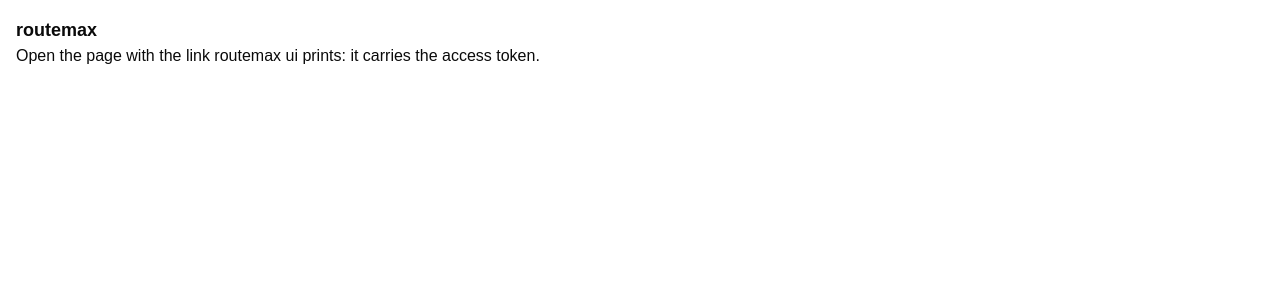
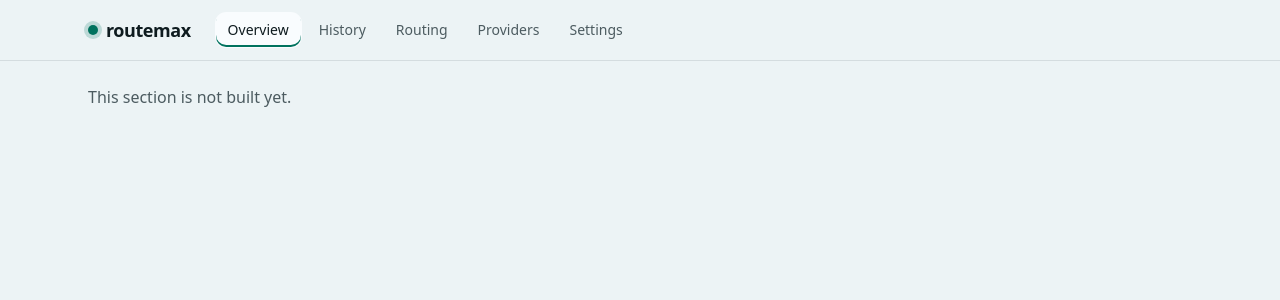
Before and after one commit to blauwtje/routemax, a React (Vite) app in the folder web/: page / in a window 1280 px wide. Shown: the top 300 px of the page. Built offline with nearby package versions, Linux system fonts and the light colour scheme.

Commit message:
feat(web): frame the page in a shell with five sections
Plan-task: 47

```diff
--- a/web/package.json
+++ b/web/package.json
@@ -9,7 +9,8 @@
   },
   "dependencies": {
     "@base-ui/react": "^1.8.0",
-    "@fontsource-variable/geist": "^5.3.0",
+    "@fontsource-variable/inter": "^5.3.0",
+    "@fontsource-variable/nunito": "^5.3.0",
     "@hookform/resolvers": "^5.9.1",
     "@tanstack/react-table": "^9.2.4",
     "class-variance-authority": "^0.7.1",
--- a/web/src/app.tsx
+++ b/web/src/app.tsx
@@ -1,29 +1,15 @@
-import { useEffect, useState } from 'react';
-import { ApiError } from '@/lib/api-client';
-import { api } from '@/lib/browser-api';
+import type { ComponentType } from 'react';
+import { AppShell } from '@/components/app-shell';
+import { type Section, useSection } from '@/hooks/use-section';
 
-type SwitchState = { kind: 'loading' } | { kind: 'loaded'; enabled: boolean } | { kind: 'failed'; message: string };
+const SECTION_PAGES: Partial<Record<Section, ComponentType>> = {};
 
 export function App() {
-  const [switchState, setSwitchState] = useState<SwitchState>({ kind: 'loading' });
-
-  useEffect(() => {
-    api
-      .request<{ enabled: boolean }>('GET', '/api/switch')
-      .then(({ enabled }) => setSwitchState({ kind: 'loaded', enabled }))
-      .catch((error: unknown) =>
-        setSwitchState({ kind: 'failed', message: error instanceof ApiError ? error.message : 'The server did not answer.' }),
-      );
-  }, []);
-
+  const [section, navigate] = useSection();
+  const Page = SECTION_PAGES[section];
   return (
-    <main className="p-4">
-      <h1 className="text-lg font-semibold">routemax</h1>
-      <p>
-        {switchState.kind === 'loading' && 'Loading…'}
-        {switchState.kind === 'loaded' && `Router: ${switchState.enabled ? 'on' : 'off'}`}
-        {switchState.kind === 'failed' && switchState.message}
-      </p>
-    </main>
+    <AppShell section={section} onNavigate={navigate}>
+      {Page === undefined ? <p className="text-muted-foreground">This section is not built yet.</p> : <Page />}
+    </AppShell>
   );
 }
--- /dev/null
+++ b/web/src/components/app-shell.tsx
@@ -0,0 +1,55 @@
+import type { MouseEvent, ReactNode } from 'react';
+import { SECTIONS, type Section } from '@/hooks/use-section';
+import { cn } from '@/lib/utils';
+
+const SECTION_LABELS: Record<Section, string> = {
+  overview: 'Overview',
+  history: 'History',
+  routing: 'Routing',
+  providers: 'Providers',
+  settings: 'Settings',
+};
+
+interface AppShellProps {
+  section: Section;
+  onNavigate: (next: Section) => void;
+  children: ReactNode;
+}
+
+export function AppShell({ section, onNavigate, children }: AppShellProps) {
+  function follow(event: MouseEvent<HTMLAnchorElement>, next: Section) {
+    if (event.button !== 0 || event.metaKey || event.ctrlKey || event.shiftKey || event.altKey) return;
+    event.preventDefault();
+    onNavigate(next);
+  }
+
+  return (
+    <div className="app-shell min-h-svh bg-background text-foreground">
+      <header className="app-shell-header border-b">
+        <div className="app-shell-bar mx-auto flex max-w-6xl flex-wrap items-center gap-x-6 gap-y-2 px-4 py-3 sm:px-6">
+          <span className="app-shell-name flex items-center gap-2 font-heading text-lg font-bold tracking-tight">
+            <span aria-hidden="true" className="size-2.5 shrink-0 rounded-full bg-primary ring-4 ring-primary/20" />
+            routemax
+          </span>
+          <nav aria-label="Sections" className="app-shell-nav flex flex-wrap gap-1">
+            {SECTIONS.map((name) => (
+              <a
+                key={name}
+                href={`/${name}`}
+                aria-current={name === section ? 'page' : undefined}
+                onClick={(event) => follow(event, name)}
+                className={cn(
+                  'app-shell-link inline-flex min-h-9 items-center rounded-md border border-transparent px-3 py-1.5 text-sm font-medium text-muted-foreground outline-none hover:bg-card hover:text-foreground focus-visible:border-ring focus-visible:ring-3 focus-visible:ring-ring/50 motion-safe:transition-colors motion-safe:duration-[var(--dur-feedback)] motion-safe:ease-[var(--ease-out)]',
+                  name === section && 'bg-card text-foreground shadow-[inset_0_-2px_0_var(--primary)]',
+                )}
+              >
+                {SECTION_LABELS[name]}
+              </a>
+            ))}
+          </nav>
+        </div>
+      </header>
+      <main className="app-shell-main mx-auto max-w-6xl px-4 py-6 sm:px-6">{children}</main>
+    </div>
+  );
+}
--- /dev/null
+++ b/web/src/hooks/use-section.ts
@@ -0,0 +1,26 @@
+import { useCallback, useEffect, useState } from 'react';
+
+export const SECTIONS = ['overview', 'history', 'routing', 'providers', 'settings'] as const;
+export type Section = (typeof SECTIONS)[number];
+
+function sectionFromPath(pathname: string): Section {
+  const name = pathname.replace(/^\/+|\/+$/g, '');
+  return SECTIONS.find((section) => section === name) ?? 'overview';
+}
+
+export function useSection(): [Section, (next: Section) => void] {
+  const [section, setSection] = useState<Section>(() => sectionFromPath(window.location.pathname));
+
+  useEffect(() => {
+    const onPopState = () => setSection(sectionFromPath(window.location.pathname));
+    window.addEventListener('popstate', onPopState);
+    return () => window.removeEventListener('popstate', onPopState);
+  }, []);
+
+  const navigate = useCallback((next: Section) => {
+    window.history.pushState(null, '', `/${next}`);
+    setSection(next);
+  }, []);
+
+  return [section, navigate];
+}
--- a/web/src/index.css
+++ b/web/src/index.css
@@ -1,13 +1,14 @@
 @import "tailwindcss";
 @import "tw-animate-css";
 @import "shadcn/tailwind.css";
-@import "@fontsource-variable/geist";
+@import "@fontsource-variable/nunito";
+@import "@fontsource-variable/inter";
 
-@custom-variant dark (&:is(.dark *));
+@custom-variant dark (@media (prefers-color-scheme: dark));
 
 @theme inline {
-    --font-heading: var(--font-sans);
-    --font-sans: 'Geist Variable', sans-serif;
+    --font-heading: 'Nunito Variable', ui-sans-serif, system-ui, sans-serif;
+    --font-sans: 'Inter Variable', ui-sans-serif, system-ui, sans-serif;
     --color-sidebar-ring: var(--sidebar-ring);
     --color-sidebar-border: var(--sidebar-border);
     --color-sidebar-accent-foreground: var(--sidebar-accent-foreground);
@@ -39,6 +40,15 @@
     --color-card: var(--card);
     --color-foreground: var(--foreground);
     --color-background: var(--background);
+    --color-status-done: var(--status-done);
+    --color-status-escalate: var(--status-escalate);
+    --color-status-use-claude: var(--status-use-claude);
+    --color-status-refused: var(--status-refused);
+    --color-status-disabled: var(--status-disabled);
+    --color-switch-on: var(--switch-on);
+    --color-switch-on-foreground: var(--switch-on-foreground);
+    --color-switch-off: var(--switch-off);
+    --color-switch-off-foreground: var(--switch-off-foreground);
     --radius-sm: calc(var(--radius) * 0.6);
     --radius-md: calc(var(--radius) * 0.8);
     --radius-lg: var(--radius);
@@ -49,72 +59,102 @@
 }
 
 :root {
-    --background: oklch(1 0 0);
-    --foreground: oklch(0.145 0 0);
-    --card: oklch(1 0 0);
-    --card-foreground: oklch(0.145 0 0);
-    --popover: oklch(1 0 0);
-    --popover-foreground: oklch(0.145 0 0);
-    --primary: oklch(0.205 0 0);
-    --primary-foreground: oklch(0.985 0 0);
-    --secondary: oklch(0.97 0 0);
-    --secondary-foreground: oklch(0.205 0 0);
-    --muted: oklch(0.97 0 0);
-    --muted-foreground: oklch(0.556 0 0);
-    --accent: oklch(0.97 0 0);
-    --accent-foreground: oklch(0.205 0 0);
-    --destructive: oklch(0.577 0.245 27.325);
-    --border: oklch(0.922 0 0);
-    --input: oklch(0.922 0 0);
-    --ring: oklch(0.708 0 0);
-    --chart-1: oklch(0.87 0 0);
-    --chart-2: oklch(0.556 0 0);
-    --chart-3: oklch(0.439 0 0);
-    --chart-4: oklch(0.371 0 0);
-    --chart-5: oklch(0.269 0 0);
-    --radius: 0.625rem;
-    --sidebar: oklch(0.985 0 0);
-    --sidebar-foreground: oklch(0.145 0 0);
-    --sidebar-primary: oklch(0.205 0 0);
-    --sidebar-primary-foreground: oklch(0.985 0 0);
-    --sidebar-accent: oklch(0.97 0 0);
-    --sidebar-accent-foreground: oklch(0.205 0 0);
-    --sidebar-border: oklch(0.922 0 0);
-    --sidebar-ring: oklch(0.708 0 0);
+    color-scheme: light dark;
+
+    /* slate-traced light ground: same teal hue (175-184), re-picked for 4.5:1/3:1 on a light plane */
+    --background: oklch(0.96 0.008 220);
+    --foreground: oklch(0.21 0.02 220);
+    --card: oklch(0.99 0.004 220);
+    --card-foreground: oklch(0.21 0.02 220);
+    --popover: oklch(0.99 0.004 220);
+    --popover-foreground: oklch(0.21 0.02 220);
+    --primary: oklch(0.48 0.12 178);
+    --primary-foreground: oklch(0.99 0.01 175);
+    --secondary: oklch(0.93 0.012 220);
+    --secondary-foreground: oklch(0.21 0.02 220);
+    --muted: oklch(0.93 0.012 220);
+    --muted-foreground: oklch(0.46 0.02 220);
+    --accent: oklch(0.92 0.03 178);
+    --accent-foreground: oklch(0.25 0.06 178);
+    --destructive: oklch(0.5 0.19 25);
+    --border: oklch(0.89 0.01 220);
+    --input: oklch(0.6 0.018 220);
+    --ring: oklch(0.55 0.12 178);
+    --chart-1: oklch(0.48 0.12 178);
+    --chart-2: oklch(0.58 0.12 176);
+    --chart-3: oklch(0.68 0.11 174);
+    --chart-4: oklch(0.78 0.09 172);
+    --chart-5: oklch(0.86 0.06 170);
+    --radius: 0.875rem;
+    --sidebar: var(--card);
+    --sidebar-foreground: var(--card-foreground);
+    --sidebar-primary: var(--primary);
+    --sidebar-primary-foreground: var(--primary-foreground);
+    --sidebar-accent: var(--muted);
+    --sidebar-accent-foreground: var(--foreground);
+    --sidebar-border: var(--border);
+    --sidebar-ring: var(--ring);
+
+    /* the five literal statuses (History) */
+    --status-done: oklch(0.42 0.13 155);
+    --status-escalate: oklch(0.46 0.14 80);
+    --status-use-claude: oklch(0.48 0.13 260);
+    --status-refused: oklch(0.5 0.19 25);
+    --status-disabled: oklch(0.46 0.01 220);
+
+    /* router switch band (contract: switch-drench, regional teal ground when on) */
+    --switch-on: oklch(0.46 0.09 184);
+    --switch-on-foreground: oklch(0.98 0.01 175);
+    --switch-off: oklch(0.85 0.01 220);
+    --switch-off-foreground: oklch(0.25 0.02 220);
+
+    /* layered tinted shadow (craft-recipes: Surfaces), tinted from ink hue so it forks with scheme */
+    --shadow-card:
+      0 1px 2px -1px oklch(from var(--foreground) l c h / 0.10),
+      0 4px 10px -3px oklch(from var(--foreground) l c h / 0.08),
+      0 18px 36px -12px oklch(from var(--foreground) l c h / 0.06);
+
+    /* recorded motion decision: switch thumb + band color, feedback-only */
+    --dur-feedback: 200ms;
+    --ease-out: cubic-bezier(0.16, 1, 0.3, 1);
 }
 
-.dark {
-    --background: oklch(0.145 0 0);
-    --foreground: oklch(0.985 0 0);
-    --card: oklch(0.205 0 0);
-    --card-foreground: oklch(0.985 0 0);
-    --popover: oklch(0.205 0 0);
-    --popover-foreground: oklch(0.985 0 0);
-    --primary: oklch(0.922 0 0);
-    --primary-foreground: oklch(0.205 0 0);
-    --secondary: oklch(0.269 0 0);
-    --secondary-foreground: oklch(0.985 0 0);
-    --muted: oklch(0.269 0 0);
-    --muted-foreground: oklch(0.708 0 0);
-    --accent: oklch(0.269 0 0);
-    --accent-foreground: oklch(0.985 0 0);
-    --destructive: oklch(0.704 0.191 22.216);
-    --border: oklch(1 0 0 / 10%);
-    --input: oklch(1 0 0 / 15%);
-    --ring: oklch(0.556 0 0);
-    --chart-1: oklch(0.87 0 0);
-    --chart-2: oklch(0.556 0 0);
-    --chart-3: oklch(0.439 0 0);
-    --chart-4: oklch(0.371 0 0);
-    --chart-5: oklch(0.269 0 0);
-    --sidebar: oklch(0.205 0 0);
-    --sidebar-foreground: oklch(0.985 0 0);
-    --sidebar-primary: oklch(0.488 0.243 264.376);
-    --sidebar-primary-foreground: oklch(0.985 0 0);
-    --sidebar-accent: oklch(0.269 0 0);
-    --sidebar-accent-foreground: oklch(0.985 0 0);
-    --sidebar-border: oklch(1 0 0 / 10%);
-    --sidebar-ring: oklch(0.556 0 0);
+@media (prefers-color-scheme: dark) {
+  :root {
+    /* night-slate ground traced from the teal accent hue, L 0.17; cards one step lighter */
+    --background: oklch(0.17 0.02 220);
+    --foreground: oklch(0.95 0.008 220);
+    --card: oklch(0.215 0.02 220);
+    --card-foreground: oklch(0.95 0.008 220);
+    --popover: oklch(0.215 0.02 220);
+    --popover-foreground: oklch(0.95 0.008 220);
+    --primary: oklch(0.76 0.12 175);
+    --primary-foreground: oklch(0.16 0.02 220);
+    --secondary: oklch(0.27 0.02 220);
+    --secondary-foreground: oklch(0.95 0.008 220);
+    --muted: oklch(0.24 0.02 220);
+    --muted-foreground: oklch(0.74 0.018 220);
+    --accent: oklch(0.24 0.03 178);
+    --accent-foreground: oklch(0.95 0.008 220);
+    --destructive: oklch(0.72 0.15 25);
+    --border: oklch(0.29 0.02 220);
+    --input: oklch(0.42 0.02 220);
+    --ring: oklch(0.76 0.12 175);
+    --chart-1: oklch(0.76 0.12 175);
+    --chart-2: oklch(0.64 0.12 178);
+    --chart-3: oklch(0.52 0.11 181);
+    --chart-4: oklch(0.40 0.09 184);
+    --chart-5: oklch(0.30 0.07 187);
+
+    --status-done: oklch(0.78 0.13 155);
+    --status-escalate: oklch(0.82 0.13 80);
+    --status-use-claude: oklch(0.76 0.1 260);
+    --status-refused: oklch(0.72 0.15 25);
+    --status-disabled: oklch(0.64 0.015 220);
+
+    --switch-off: oklch(0.32 0.015 220);
+    --switch-off-foreground: oklch(0.85 0.01 220);
+  }
 }
 
 @layer base {
@@ -123,8 +163,40 @@
     }
   body {
     @apply bg-background text-foreground;
+    font-variant-numeric: tabular-nums;
     }
   html {
     @apply font-sans;
     }
+  h1, h2, h3, h4 {
+    font-family: var(--font-heading);
+    text-wrap: balance;
+    }
+  p {
+    text-wrap: pretty;
+    }
+  [data-slot="card"] {
+    box-shadow: var(--shadow-card);
+    }
+  a {
+    text-underline-offset: 0.15em;
+    text-decoration-thickness: from-font;
+    }
+  ::selection {
+    background: color-mix(in oklch, var(--primary) 30%, transparent);
+    color: var(--foreground);
+    }
+  :root {
+    accent-color: var(--primary);
+    caret-color: var(--primary);
+    scrollbar-color: var(--border) transparent;
+    }
+  @media (prefers-reduced-motion: reduce) {
+    /* state changes apply instantly (recorded motion decision); duration near-zero, not deleted,
+       so no state-change feedback is lost under reduce (motion reference: Reduced motion) */
+    * {
+      transition-duration: 0.001ms;
+      animation-duration: 0.001ms;
+      }
+    }
 }
```
Also changed, not shown: 2 other files (tests, documents, lock files or other folders).
